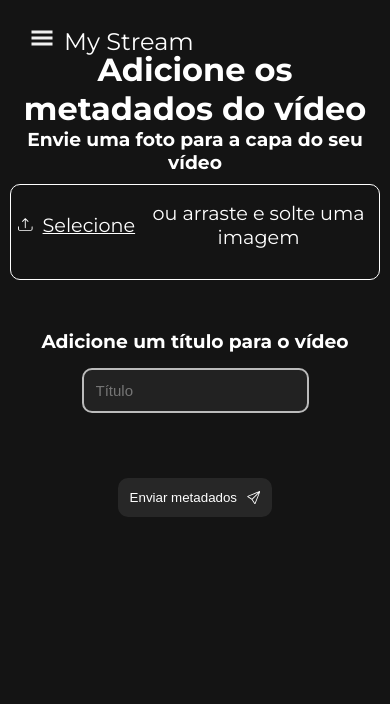
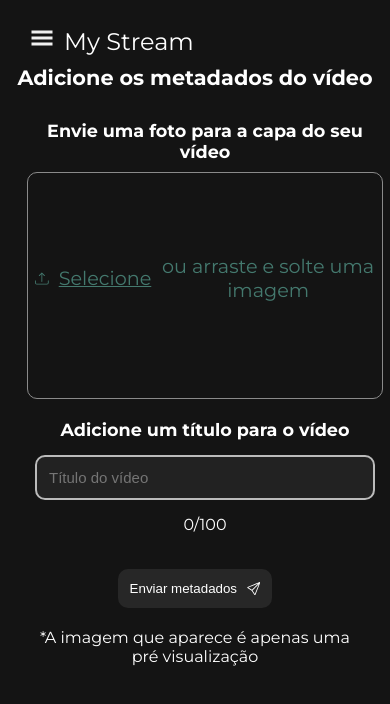
Before and after one commit to MarcosViniSil/my_stream, a React (Vite) app in the folder frontEnd/: page /meta-dados in a window 390 px wide. Shown: the top 704 px of the page. Built offline with nearby package versions, Linux system fonts and the light colour scheme.

Commit message:
refactor: adjust receive metadatas page

```diff
--- a/frontEnd/src/components/metaDatasVideo/metaData.css
+++ b/frontEnd/src/components/metaDatasVideo/metaData.css
@@ -1,21 +1,27 @@
-.wrapElementsMetaDatas{
+.wrapElementsMetaDatas {
     color: white;
     display: flex;
-    justify-content: center;
-    align-items: center;
     flex-direction: column;
+    align-items: flex-start;
+    width: 100%;
+    margin-left: 20px;
 }
 
-.wrapSendThumbNail{
+.wrapSendThumbNail {
     display: flex;
     align-items: center;
     justify-content: center;
-    flex-direction: column;
+    flex-direction: row;
     gap: 10px;
+    width: 100%;
 }
 
-.wrapReceiveThumbnail{
-    height: 80px;
+.wrapTitleReceiveThumbnail {
+    width: 50%;
+}
+
+.wrapReceiveThumbnail {
+    height: 30vh;
     display: flex;
     align-items: center;
     justify-content: center;
@@ -23,21 +29,27 @@
     border-radius: 10px;
     padding: 7px;
     gap: 10px;
+    width: 50%;
 }
 
-.wrapReceiveTitleVideo{
+.wrapReceiveTitleVideo {
     margin-top: 40px;
 }
 
-.wrapReceiveTitleVideo{
+.wrapReceiveTitleVideo {
     display: flex;
     align-items: center;
     justify-content: center;
-    flex-direction: column;
+    flex-direction: row;
     gap: 10px;
+    width: 100%;
 }
 
-#inputTitle{
+.wrapTitleReciveTitle {
+    width: 50%;
+}
+
+#inputTitle {
     background: #222;
     color: #fff;
     border: 2px solid #bbb;
@@ -46,21 +58,36 @@
     font-size: 15px;
     outline: none;
     transition: border-color 0.2s;
-    width: 100%;
+    width: 50%;
     box-sizing: border-box;
 }
 
-.wrapInputTitle{
-    max-width: 350px;
+.wrapButtonText {
+    color: #74ddc8;
+}
+
+.wrapInputTitle {
     border-radius: 10px;
     padding: 5px;
+    display: flex;
+    align-items: center;
+    flex-direction: column;
+    gap: 10px;
+    width: 50%;
 }
 
-.wrapAllMetaData{
+.detailsImage {
+    color: white;
+    margin-top: 20px;
+}
+
+.wrapAllMetaData {
     display: flex;
     align-items: center;
     justify-content: center;
     flex-direction: column;
+    padding: 20px;
+    height: 60vh;
 }
 
 .buttonSendMetaDatas {
@@ -68,13 +95,14 @@
     color: white;
     padding: 12px;
     border-radius: 10px;
-    margin-top: 60px;
+    margin-top: 30px;
     display: flex;
     justify-content: center;
     align-items: center;
     gap: 10px;
     border: none;
     cursor: pointer;
+    align-self: flex-start;
 }
 
 .buttonSendMetaDatas:hover {
@@ -82,6 +110,67 @@
     transition: ease-in 0.3s;
 }
 
-.statusPhoto{
+.statusPhoto {
     color: #419181;
 }
+
+.countCaractersTitle {
+    text-align: end;
+    margin-top: 5px;
+}
+
+.wrapButtonSendMetaDatas {
+    display: flex;
+    align-items: center;
+    justify-content: center;
+    width: 100%;
+}
+
+
+@media (max-width: 600px) {
+    .wrapSendThumbNail {
+        flex-direction: column;
+        margin-top: 10px;
+    }
+
+    .wrapReceiveThumbnail {
+        width: 100%;
+        height: 25vh;
+    }
+
+    .wrapReceiveTitleVideo {
+        flex-direction: column;
+        margin-top: 20px;
+    }
+
+    .wrapInputTitle {
+        width: 100%;
+    }
+
+    #inputTitle {
+        width: 100%;
+    }
+
+    .title {
+        margin-bottom: 25px;
+        margin-top: 20px;
+        font-size: 1.3em;
+    }
+
+    .wrapTitleReceiveThumbnail>h3 {
+        font-size: 1.1em;
+
+    }
+    .wrapTitleReceiveThumbnail{
+        width: 100%;
+    }
+
+    .wrapTitleReciveTitle>h3 {
+        font-size: 1.1em;
+    }
+
+    .wrapTitleReciveTitle {
+        width: 100%;
+    }
+
+}
--- a/frontEnd/src/components/metaDatasVideo/metaData.jsx
+++ b/frontEnd/src/components/metaDatasVideo/metaData.jsx
@@ -12,6 +12,8 @@ function MetaData() {
     const [selectedFile, setSelectedFile] = useState(null);
     const [fileSelected, setFileSelected] = useState("");
     const [title, setTitle] = useState('');
+    const [countTitle, setCountTitle] = useState(0);
+    const [previewUrl, setPreviewUrl] = useState(null);
 
     const navigate = useNavigate();
     const location = useLocation();
@@ -48,13 +50,16 @@ function MetaData() {
 
     const handleChange = (event) => {
         setTitle(event.target.value);
+        setCountTitle(event.target.value.length)
     };
 
 
     const onDrop = useCallback((acceptedFiles) => {
         const file = acceptedFiles[0];
         if (file) {
+            const file = acceptedFiles[0];
             setSelectedFile(file);
+            setPreviewUrl(URL.createObjectURL(file));
             toast.info(`Foto selecionada: ${file.name}`)
             setFileSelected(`Foto selecionada: ${file.name}`)
         }
@@ -72,15 +77,14 @@ function MetaData() {
     }
 
     const handleUpload = async () => {
-        if (!selectedFile) {
-            sendError("Nenhuma imagem selecionado")
+        if (!isFieldsValid(getVideoId(), title, selectedFile)) {
             return;
         }
         let toastId;
         try {
             toastId = toast.loading("Enviando imagem para o servidor")
 
-            const result = await UploadMetaDatas(getVideoId(), title, selectedFile);
+            await UploadMetaDatas(getVideoId(), title, selectedFile);
             sendSuccess(toastId)
             setFileSelected(``)
             setSelectedFile(null)
@@ -97,33 +101,64 @@ function MetaData() {
         }
     };
 
+    const isFieldsValid = (id, title, file) => {
+        if (!id) {
+            sendError("Ocoreru um erro ao localizar vídeo associado aos metadados, tente novamente")
+            return false;
+        }else if (!file) {
+            sendError("Arquivo não foi selecionado")
+            return false;
+        }else if (!title || String(title).replace(/\s+/g, "").length == 0) {
+            sendError("Título de vídeo vazio")
+            return false;
+        } else if (String(title).replace(/\s+/g, "").length > 100) {
+            sendError("O tamanho máximo de título é 100 caracteres")
+            return false;
+        }
+
+        return true;
+    }
+
     return (
         <>
             <div className="wrapAllMetaData">
                 <Toaster position="top-right" />
                 <div className="wrapElementsMetaDatas">
                     <div className="wrapSendThumbNail">
-                        <h3>Envie uma foto para a capa do seu vídeo</h3>
-                        <div className="wrapReceiveThumbnail" {...getRootProps()}>
+                        <div className="wrapTitleReceiveThumbnail">
+                            <h3>Envie uma foto para a capa do seu vídeo</h3>
+                        </div>
+                        <div className="wrapReceiveThumbnail" {...getRootProps()}
+                            style={{
+                                backgroundImage: previewUrl ? `url(${previewUrl})` : 'none',
+                                backgroundSize: 'cover',
+                                backgroundPosition: 'center',
+                                opacity: 0.5,
+                            }}>
                             <input {...getInputProps()} />
                             <button className="buttonSelectVideo" type="button" onClick={open}>
                                 <div className="wrapTextButtonSend">
                                     <p className="wrapButtonText"><BsUpload /> <u>Selecione</u> ou arraste e solte uma imagem</p>
                                 </div>
                             </button>
-
                         </div>
-                        <p className="statusPhoto">{fileSelected}</p>
                     </div>
 
                     <div className="wrapReceiveTitleVideo">
-                        <h3>Adicione um título para o vídeo</h3>
+                        <div className="wrapTitleReciveTitle">
+                            <h3>Adicione um título para o vídeo</h3>
+                        </div>
                         <div className="wrapInputTitle">
-                            <input onChange={handleChange} id="inputTitle" name="inputTitle" placeholder="Título" maxLength={100} />
+                            <input onChange={handleChange} id="inputTitle" name="inputTitle" placeholder="Título do vídeo" maxLength={100} />
+                            <p className="countCaractersTitle">{countTitle}/100</p>
                         </div>
                     </div>
                 </div>
-                <button className="buttonSendMetaDatas" type="button" onClick={handleUpload}>Enviar metadados <BsSend /></button>
+                <div className="wrapButtonSendMetaDatas">
+                    <button className="buttonSendMetaDatas" type="button" onClick={handleUpload}>Enviar metadados <BsSend /></button>
+                </div>
+
+                <p className="detailsImage">*A imagem que aparece é apenas uma pré visualização</p>
             </div>
 
         </>
--- a/frontEnd/src/components/recieveVideo/ReceiveVideo.jsx
+++ b/frontEnd/src/components/recieveVideo/ReceiveVideo.jsx
@@ -95,7 +95,7 @@ function ReceiveVideo() {
 
         <button className="buttonSelectVideo" type="button" onClick={open}>
           <div className="wrapTextButtonSend">
-            <p className="wrapButtonText"><BsUpload /> <u>Selecione</u> ou arraste e solte um vídeo</p>
+            <p className="wrapButtonTextVideo"><BsUpload /> <u>Selecione</u> ou arraste e solte um vídeo</p>
           </div>
 
         </button>
--- a/frontEnd/src/components/recieveVideo/receiveVideo.css
+++ b/frontEnd/src/components/recieveVideo/receiveVideo.css
@@ -38,7 +38,9 @@
 .buttonSelectVideo {
     margin-bottom: 15px;
 }
-
+.wrapButtonTextVideo{
+    color: white;
+}
 .buttonSendVideo {
     background-color: #272727;
     color: white;
@@ -57,7 +59,7 @@
 }
 
 .statusVideo {
-    color: white;
+    color: #419181;
 }
 
 .wrapButtonText{
--- a/frontEnd/src/layout/menuReponsive/MenuResponsive.module.css
+++ b/frontEnd/src/layout/menuReponsive/MenuResponsive.module.css
@@ -5,7 +5,7 @@
   width: 188px;
   position: fixed;
   left: 0;
-  top: 72px;
+  top: 64px;
   padding: 1rem;
   display: flex;
   flex-direction: column;
--- a/frontEnd/src/pages/metadata/videoMetadata.css
+++ b/frontEnd/src/pages/metadata/videoMetadata.css
@@ -11,7 +11,7 @@
 .wrapSendMetaDatas {
   transition: margin-left 0.3s ease;
   margin-left: 0;
-  padding: 10px;
+  padding: 5px;
 }
 
 .menu-open {
```
